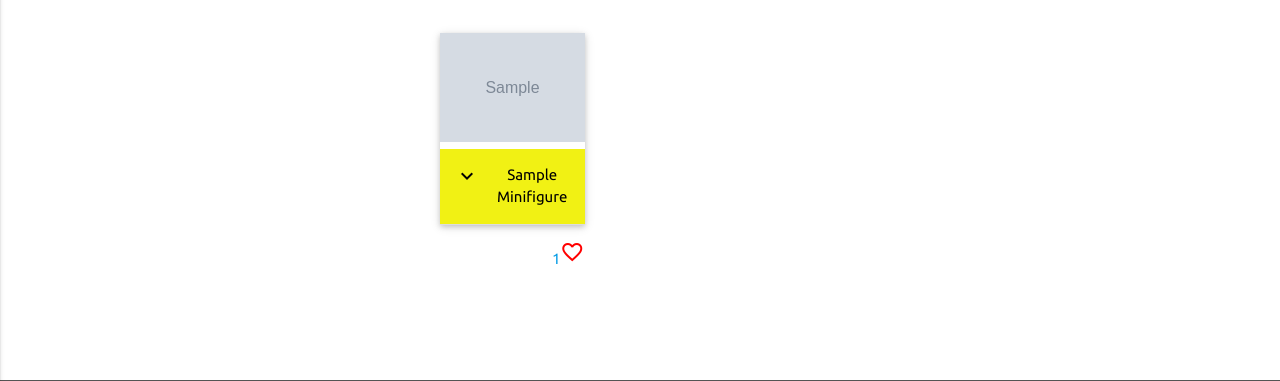
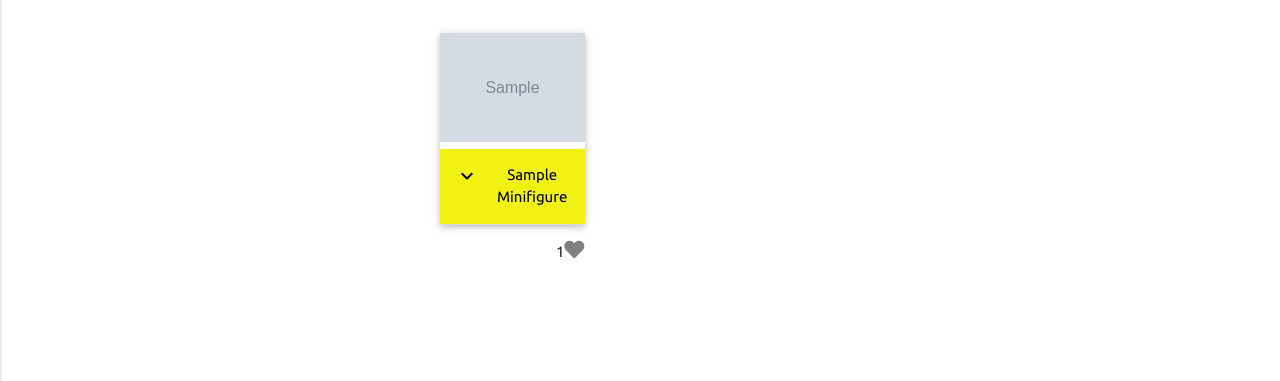
Before and after one commit to Sparkplug84/MS3-LegoMinifigureCatalogue, a Flask app: page /get_minifigures in a window 1280 px wide. Shown: the part 447-828 px from the top of the page. Run offline with Flask 2, Linux system fonts and the light colour scheme; grey boxes marked "Sample" are stand-in pictures; a database or web service that is not in the repository returns one stand-in record (values such as "Sample title"); some libraries are stand-ins or nearby versions.

Commit message:
Added a like feature with a heart icon to each record displayed with styles to change colour when clicked on and size when hovered over.

```diff
--- a/static/css/style.css
+++ b/static/css/style.css
@@ -241,11 +241,20 @@ li.active .collapsible-header .material-icons.iconremove{
 
 .love-icon {
     margin-right: 25px;
+    color: grey;
+    font-size: 20px;
+}
+
+.love-icon:hover {
+    font-size: 25px;
+}
+
+.love-icon2 {
     color: red;
 }
 
-.red-background {
-    background-color: red;
+.row-height {
+    height: 25px;
 }
 
 /* Add Minifigure */
--- a/static/js/main.js
+++ b/static/js/main.js
@@ -24,8 +24,6 @@ if(searchName) {
     }
 }
 
-function likeMinifig() {
-    var likeIcon = document.getElementById('love-icon')
-
-    likeIcon.classList.add('red-background');
+function likeMinifig(x) {
+    x.classList.toggle("love-icon2");
 }
--- a/templates/minifigs.html
+++ b/templates/minifigs.html
@@ -188,7 +188,13 @@
           </div>
         </li>
       </ul>
-      <div class="right"><a href="" onclick="likeMinifig()"><span>1</span><i id="love-icon" class="material-icons love-icon">favorite_border</i></a></div>
+
+      <div class="row row-height">
+        <div class="right">
+          <span>1</span
+          ><i onclick="likeMinifig(this)" class="fas fa-heart love-icon"></i>
+        </div>
+      </div>
     </div>
     {% endfor %}
   </div>
```
